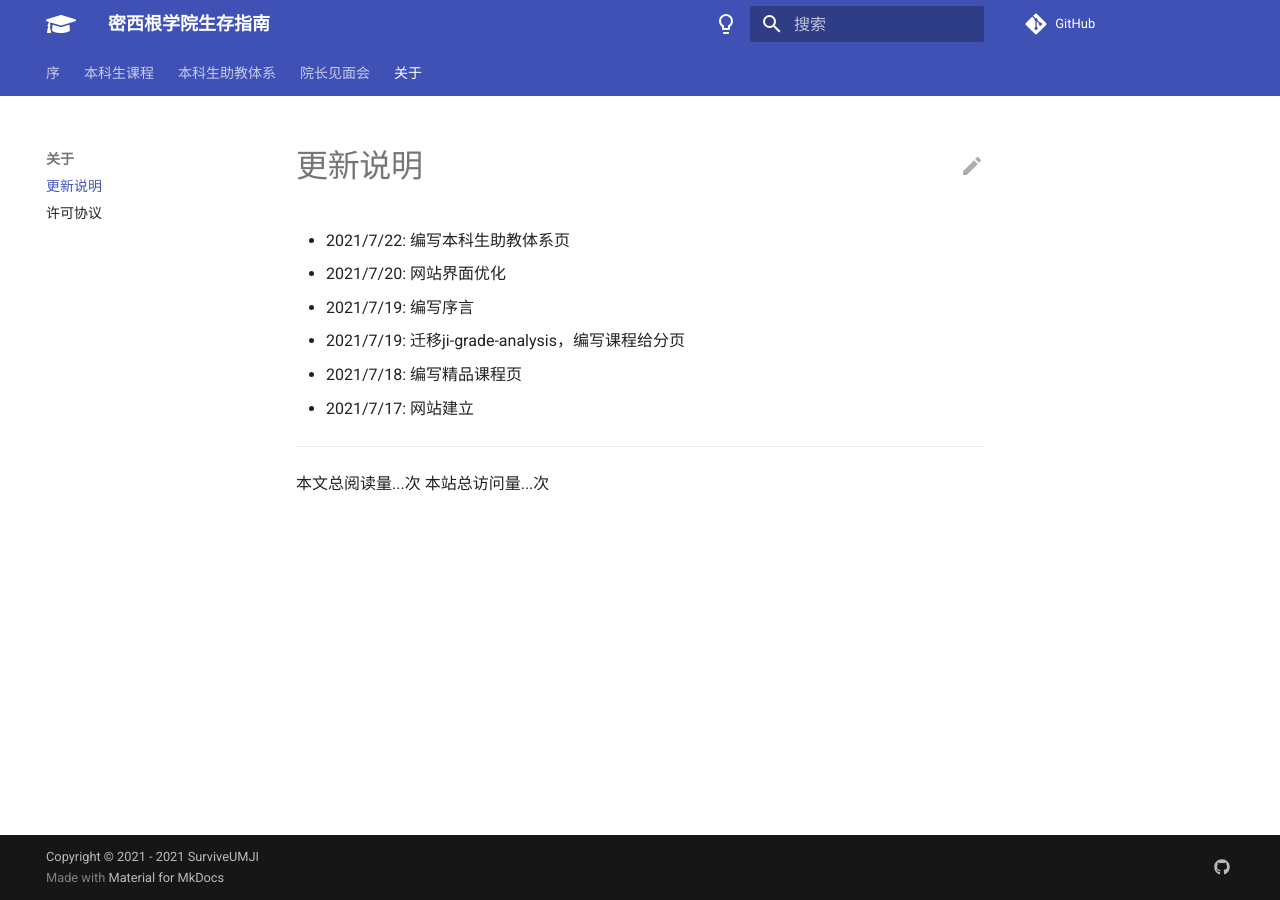
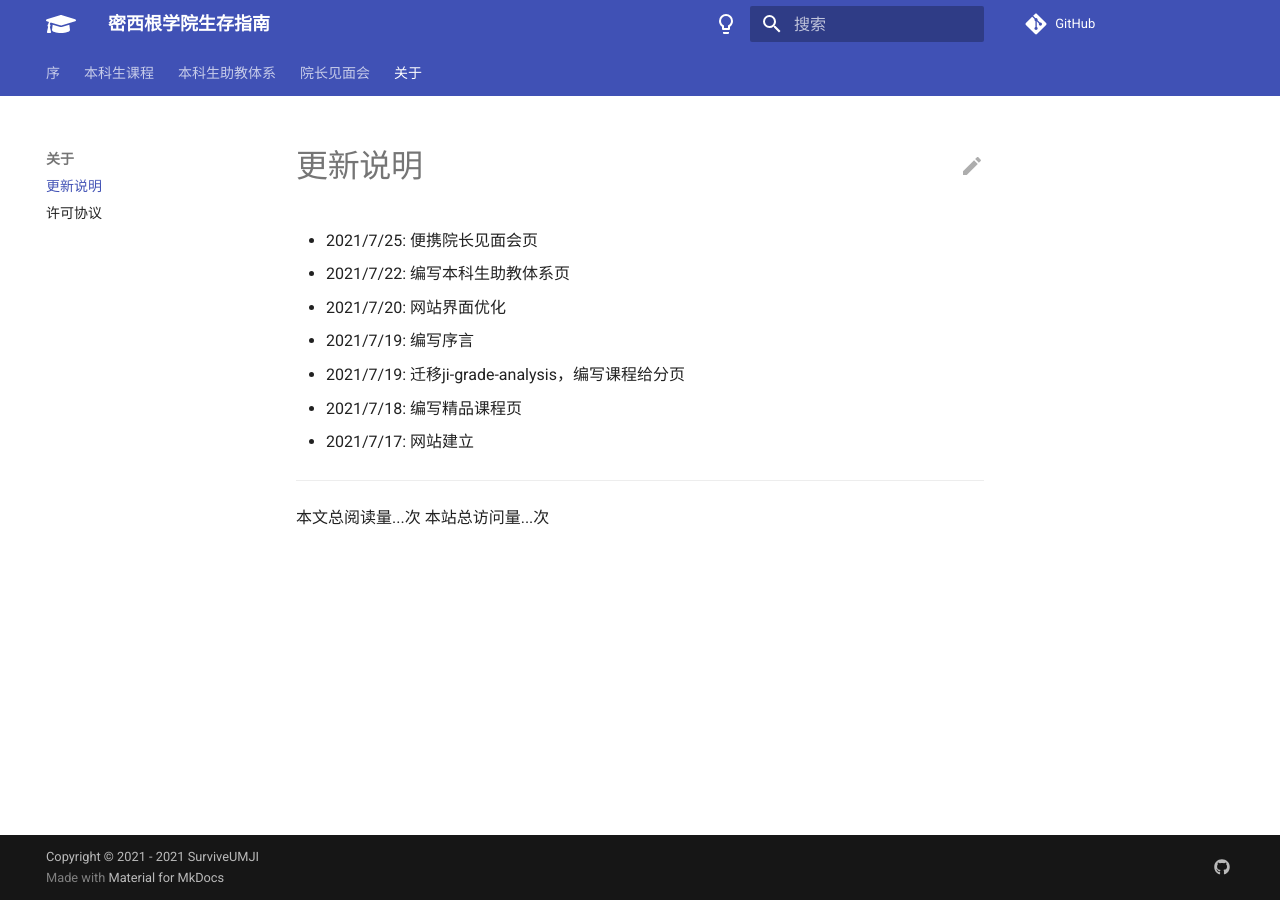
Before and after one commit to SurviveUMJI/SurviveUMJIManual, an MkDocs documentation site: the page built from docs/about/release_note.md, in a window 1280 px wide. Built offline with MkDocs 1.6.1 and Material for MkDocs 9.7.7, drawn with Linux system fonts in a browser that asks for light colours; comment, search, counter and statistics services are not loaded.

Commit message:
chore: update release note

```diff
--- a/docs/about/release_note.md
+++ b/docs/about/release_note.md
@@ -1,5 +1,6 @@
 # 更新说明
 
+- 2021/7/25: 便携院长见面会页
 - 2021/7/22: 编写本科生助教体系页
 - 2021/7/20: 网站界面优化
 - 2021/7/19: 编写序言
```
